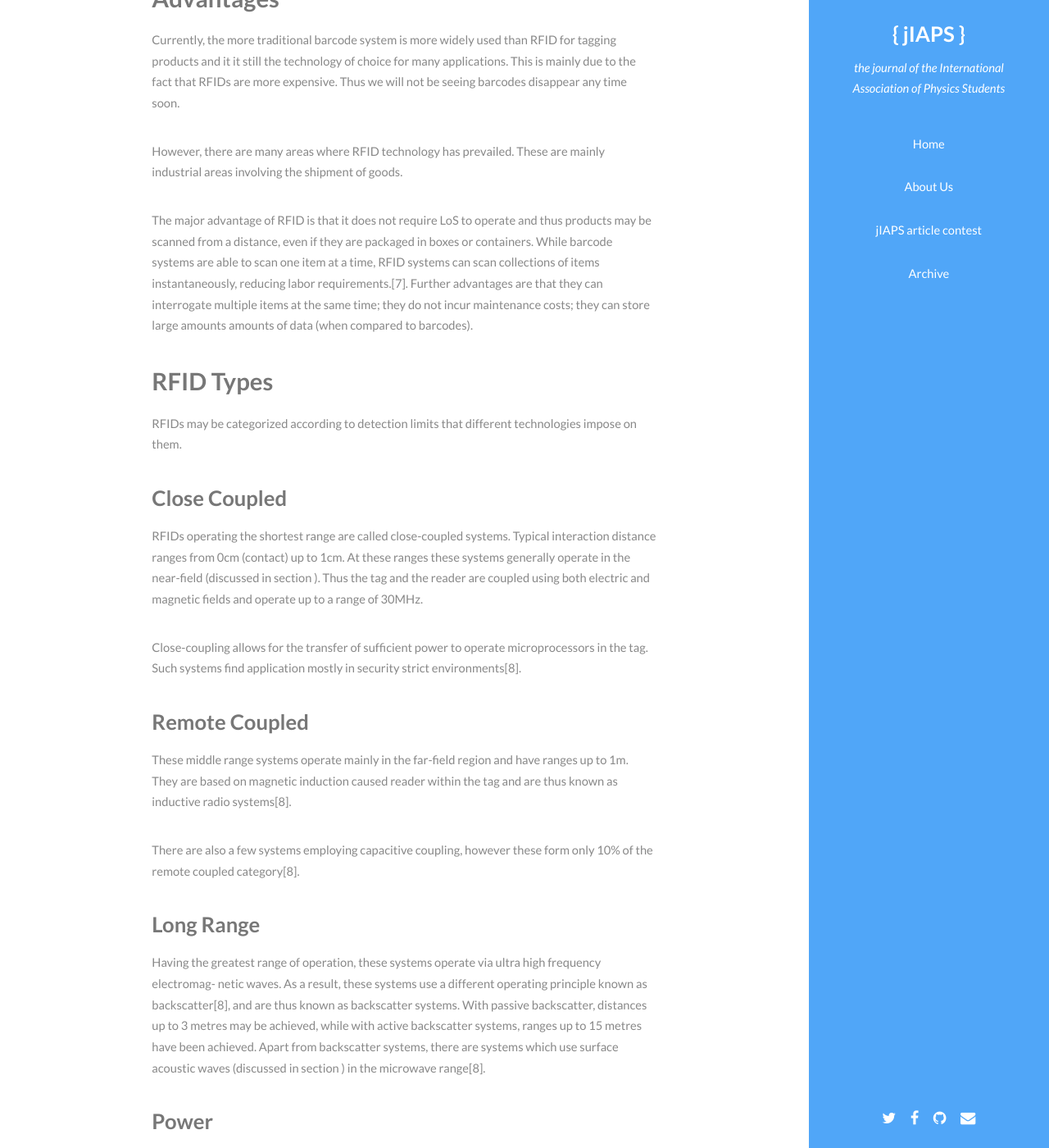
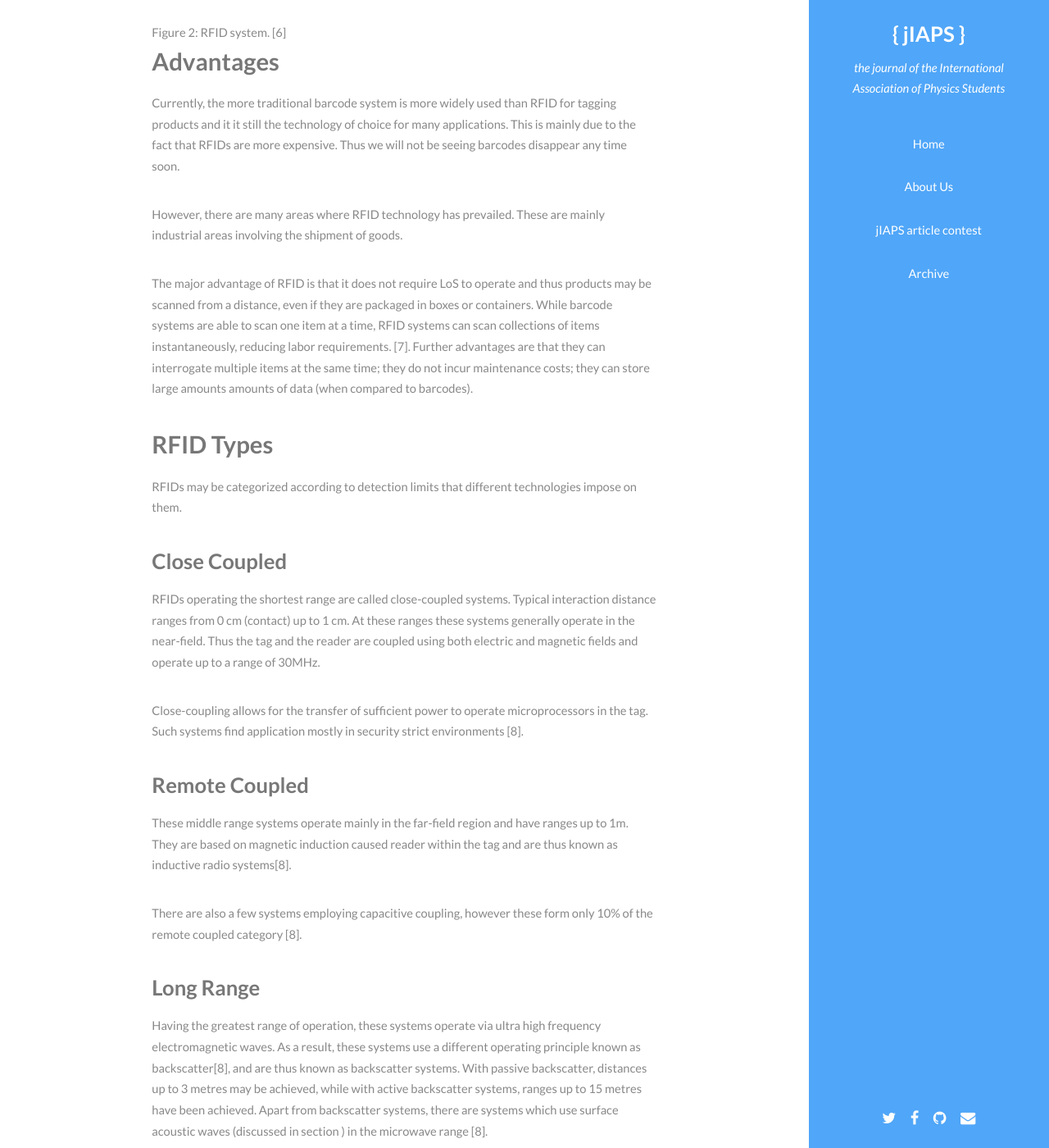
Before and after one commit to physics-int/jIAPS, a Jekyll site: the page built from _posts/2012-04-18-radio-frequency-identification.markdown, in a window 1280 px wide and 1400 px high, scrolled down 1668 px. Shown: the whole window at 82% size. Built offline with Jekyll 4.4.1, drawn with Linux system fonts in a browser that asks for light colours; nearby versions of some CDN libraries; formulas are drawn with MathJax 3; some of the changed text lies outside the part shown.

Commit message:
updated figures

```diff
--- a/_posts/2012-04-18-radio-frequency-identification.markdown
+++ b/_posts/2012-04-18-radio-frequency-identification.markdown
@@ -6,52 +6,61 @@ categories: Article
 author: Eric Pace
 ---
 ##History
-RFIDs have existed for over 50 years and devices that roughly resemble the operating principles of RFIDs can be traced back to the Second World War[1]. German scientists at the time discovered that by rolling their planes whenever they were returning to base, pilots changed the reflected radio signal and thus the radar crew on the ground could identify the aircraft[1, 2].
+RFIDs have existed for over 50 years and devices that roughly resemble the operating principles of RFIDs can be traced back to the Second World War[1]. German scientists at the time discovered that by rolling their planes whenever they were returning to base, pilots changed the reflected radio signal and thus the radar crew on the ground could identify the aircraft [1, 2].
 
 This system turned out to be a rudimentary form of a passive RFID. The British were also working on similar technology, and under Watson-Watt, the so-called Identify Friend or Foe system was developed.
 
-The first work exploring these systems was published by Harry Stockman in the paper, “Communication by means of reflected power”[3]. The first patent for an RFID system employing active tags and re-writable storage was received in the 1970’s[1].
+The first work exploring these systems was published by Harry Stockman in the paper, “Communication by means of reflected power” [3]. The first patent for an RFID system employing active tags and re-writable storage was received in the 1970’s [1].
 
 In the 1990’s RFID technology was being deployed commercially, mainly finding applications such as electronic toll collection. Having been successful, other business areas were investing in RFID technology, most notably by Walmart.
 
-Today, a single tag could be used for electronic toll collection, parking lot access as well as access to gated communities[1].
+Today, a single tag could be used for electronic toll collection, parking lot access as well as access to gated communities [1].
 
-![Figure 1: The images above illustrate the circuit and semiconductor chip that form a typical RFID tag. 4,5 ]({{ site.url }}/assets/rfid-circuits-640x360.png)
+<figure>
+  <img src="{{ site.url }}/assets/rfid-circuits-640x360.png" alt="Figure 1: The images above illustrate the circuit and semiconductor chip that form a typical RFID tag. [4,5]">
+  <figcaption>Figure 1: The images above illustrate the circuit and semiconductor chip that form a typical RFID tag. [4,5]</figcaption>
+</figure>
 
-![Figure 2: RFID system. 6 ]({{ site.url }}/assets/rfid_setup-220x113.jpg)
+<figure>
+  <img src="{{ site.url }}/assets/rfid_setup-220x113.jpg" alt="Figure 2: RFID system. [6]">
+  <figcaption>Figure 2: RFID system. [6]</figcaption>
+</figure>
 
 ##Advantages
 Currently, the more traditional barcode system is more widely used than RFID for tagging products and it it still the technology of choice for many applications. This is mainly due to the fact that RFIDs are more expensive. Thus we will not be seeing barcodes disappear any time soon.
 
 However, there are many areas where RFID technology has prevailed. These are mainly industrial areas involving the shipment of goods.
 
-The major advantage of RFID is that it does not require LoS to operate and thus products may be scanned from a distance, even if they are packaged in boxes or containers. While barcode systems are able to scan one item at a time, RFID systems can scan collections of items instantaneously, reducing labor requirements.[7]. Further advantages are that they can interrogate multiple items at the same time; they do not incur maintenance costs; they can store large amounts amounts of data (when compared to barcodes).
+The major advantage of RFID is that it does not require LoS to operate and thus products may be scanned from a distance, even if they are packaged in boxes or containers. While barcode systems are able to scan one item at a time, RFID systems can scan collections of items instantaneously, reducing labor requirements. [7]. Further advantages are that they can interrogate multiple items at the same time; they do not incur maintenance costs; they can store large amounts amounts of data (when compared to barcodes).
 
 ##RFID Types
 RFIDs may be categorized according to detection limits that different technologies impose on them.
 
 ###Close Coupled
-RFIDs operating the shortest range are called close-coupled systems. Typical interaction distance ranges from 0cm (contact) up to 1cm. At these ranges these systems generally operate in the near-field (discussed in section ). Thus the tag and the reader are coupled using both electric and magnetic fields and operate up to a range of 30MHz.
+RFIDs operating the shortest range are called close-coupled systems. Typical interaction distance ranges from 0 cm (contact) up to 1 cm. At these ranges these systems generally operate in the near-field. Thus the tag and the reader are coupled using both electric and magnetic fields and operate up to a range of 30MHz.
 
-Close-coupling allows for the transfer of sufficient power to operate microprocessors in the tag. Such systems find application mostly in security strict environments[8].
+Close-coupling allows for the transfer of sufficient power to operate microprocessors in the tag. Such systems find application mostly in security strict environments [8].
 
 ###Remote Coupled
 These middle range systems operate mainly in the far-field region and have ranges up to 1m. They are based on magnetic induction caused reader within the tag and are thus known as inductive radio systems[8].
 
-There are also a few systems employing capacitive coupling, however these form only 10% of the remote coupled category[8].
+There are also a few systems employing capacitive coupling, however these form only 10% of the remote coupled category [8].
 
 ###Long Range
-Having the greatest range of operation, these systems operate via ultra high frequency electromag- netic waves. As a result, these systems use a different operating principle known as backscatter[8], and are thus known as backscatter systems. With passive backscatter, distances up to 3 metres may be achieved, while with active backscatter systems, ranges up to 15 metres have been achieved. Apart from backscatter systems, there are systems which use surface acoustic waves (discussed in section ) in the microwave range[8].
+Having the greatest range of operation, these systems operate via ultra high frequency electromagnetic waves. As a result, these systems use a different operating principle known as backscatter[8], and are thus known as backscatter systems. With passive backscatter, distances up to 3 metres may be achieved, while with active backscatter systems, ranges up to 15 metres have been achieved. Apart from backscatter systems, there are systems which use surface acoustic waves (discussed in section ) in the microwave range [8].
 
 ###Power
 Another way of classifying RFID systems is according to the way they receive power. The main distinction is between passive and active tags, however some sources mention semi-passive tags as well. However for most purposes, the terms active and semi-passive are analogous.
 
 ###Passive Tags
-Passive RFID tags consist of an antenna, a semi-conductor chip attached to the antenna and a protective covering to withstand environmental wear and to allow for easy attachment to goods. They are called passive RFID tags for the simple reason that they have no dedicated power source, but are powered completely through the field generated by the RFID reader itself[10]. The tag antenna captures the energy and powers the semiconductor chip just enough to transmit its ID. The covering is usually made out of glass or a laminar plastic substrate[11].
+Passive RFID tags consist of an antenna, a semi-conductor chip attached to the antenna and a protective covering to withstand environmental wear and to allow for easy attachment to goods. They are called passive RFID tags for the simple reason that they have no dedicated power source, but are powered completely through the field generated by the RFID reader itself [10]. The tag antenna captures the energy and powers the semiconductor chip just enough to transmit its ID. The covering is usually made out of glass or a laminar plastic substrate [11].
 
-Passive tags can be very small, as they do not require a battery. Passive tags may be as small as a coin, however the smaller the tag, the shorter the read range[12]. Current passive RFID tags contain about 16 to 64 KB of memory[7].
+Passive tags can be very small, as they do not require a battery. Passive tags may be as small as a coin, however the smaller the tag, the shorter the read range[12]. Current passive RFID tags contain about 16 to 64 KB of memory [7].
 
-![Figure 3: This is an example of a Passive RFID tag. 9 ]({{ site.url }}/assets/passive_RFID_Park2011-640x360.jpg)
+<figure>
+  <img src="{{ site.url }}/assets/passive_RFID_Park2011-640x360.jpg" alt="Figure 3: This is an example of a Passive RFID tag. [9]">
+  <figcaption>Figure 3: This is an example of a Passive RFID tag. [9]</figcaption>
+</figure>
 
 The reader device may be set up to either broadcast its electromagnetic (EM) signal continuously or otherwise broadcast only when necessary. When the read is brought near an RFID tag, the EM signal is received by the tag through its antenna. Using diodes to rectify the radio frequency voltage, a charge within the tag’s capacitor is built up. A return signal is sent once the capacitor has built a sufficient amount of charge. This return signal is modulated according the data that is being sent to the reader.
 
@@ -62,7 +71,12 @@ Due to these limitations, these tags are used to track large items over large di
 
 ##Physical Principles
 ###Near-Field
-“Faraday’s principle of magnetic induction is the basis of near-field coupling between a reader and a tag”[11]. A reader will establish an alternating magnetic field such that when a tag is placed within it, an alternating voltage is generated across its coils. The voltage may be rectified and accumulated in a capacitor to then be used to power the semiconductor. Tags that use near-fieldcoupling use load-modulation.
+“Faraday’s principle of magnetic induction is the basis of near-field coupling between a reader and a tag” [11]. A reader will establish an alternating magnetic field such that when a tag is placed within it, an alternating voltage is generated across its coils. The voltage may be rectified and accumulated in a capacitor to then be used to power the semiconductor. Tags that use near-fieldcoupling use load-modulation.
+
+<figure>
+  <img src="{{ site.url }}/assets/rfid_setup-220x113.jpg" alt="Figure 2: RFID system. [6]">
+  <figcaption>Figure 2: RFID system. [6]</figcaption>
+</figure>
 
 ![Figure 4: This is an example of an Active RFID tag. 9]({{ site.url }}/assets/active_RFID_Park2011-640x360.jpg)
 
@@ -79,18 +93,21 @@ The tag receives EM waves propagating from the dipole antenna through a smaller
 
 The technique designers use for commercial far-field tags is called back scattering (see section ). In this technique the antenna will reflect back some of the energy, depending on its impedance. By varying this impedance with time, the tag’s ID pattern may be reflected back. Impedance tuning can be achieved by connecting a transistor across the dipole antenna.
 
-Systems using far-field principles normally operate in the Ultra High Frequency (UHF) band (around 2.45 GHz) and these systems’ range is limited by the energy that reaches the tag and by how sensitive the reader is to the reflected signal “The actual return signal is very small, be- cause it is the result of two attenuations, each based on an inverse square law. Thus the returning energy is $$ 1/r^4 $$”[11].
+Systems using far-field principles normally operate in the Ultra High Frequency (UHF) band (around 2.45 GHz) and these systems’ range is limited by the energy that reaches the tag and by how sensitive the reader is to the reflected signal “The actual return signal is very small, because it is the result of two attenuations, each based on an inverse square law. Thus the returning energy is $$ 1/r^4 $$”[11].
 
-![Figure 5: Figure showing how Backscatter works. 8]({{ site.url }}/assets/RFID_backscatter-220x150.png)
+<figure>
+  <img src="{{ site.url }}/assets/RFID_backscatter-220x150.png" alt="Figure 5: Figure showing how Backscatter works. [8]">
+  <figcaption>Figure 5: Figure showing how Backscatter works. [8]</figcaption>
+</figure>
 
-Today, semiconductors require much less power to operate and with receivers of greater sensitivity, readers employing this system can interrogate tags up to 3 metres away[11].
+Today, semiconductors require much less power to operate and with receivers of greater sensitivity, readers employing this system can interrogate tags up to 3 metres away [11].
 
 ###Backscatter
 RFID systems operating at ranges greater than 1 metre operate using the far-field principle and operate in the UHF bands. Such short wavelengths makes it possible to build very small antennae.
 
 “Electromagnetic waves are reflected by objects with dimensions greater than around half the wavelength of the wave. The efficiency with which an object reflects electromagnetic waves is described by its reflection cross-section” [8]. When objects are resonating with the incident wave, such as what occurs when transmitting a signal at the resonating frequency of an antenna, a large reflection cross-section is observed. The reflection characteristics are further changed by varying the antenna’s resistance [8].
 
-Figure 5 illustrates the backscatter operation. Power $P1$ is emitted from the reader. Following attenuation, power $$ P1^\prime $$ arrives at the antennae of the tag as RF voltage. This voltage is rectified using <em>Schottky</em> diodes *D1* and *D2* as they have a low threshold voltage. Power *P2* is reflected from the tag back to the reader. The amplitude of this power is modulated according to the data being transmitted. Power $$ P2^\prime $$ arrives at the reader after attenuation.
+Figure 5 illustrates the backscatter operation. Power $P1$ is emitted from the reader. Following attenuation, power $$ P1^\prime $$ arrives at the antennae of the tag as RF voltage. This voltage is rectified using **Schottky** diodes *D1* and *D2* as they have a low threshold voltage. Power *P2* is reflected from the tag back to the reader. The amplitude of this power is modulated according to the data being transmitted. Power $$ P2^\prime $$ arrives at the reader after attenuation.
 
 Powers *P1* and $$ P2^\prime $$ are travelling in opposite direction. Since power *P1* is stronger by a few orders of magnitude, it can be suppressed by a directional coupler. The ratio $$ \frac{P1}{P2} $$ can be estimated using the radar equation.
 
@@ -121,7 +138,7 @@ HF (13.56 MHz) RFID system was adopted to replace the flat file system. With the
 ###Animal Tracking
 For stock keeping, and in an effort to control epidemics, RFIDs are being used on livestock. There are different types of RFIDs such as collars or injectable tags or ear tags. RFID allows the identification and tracking of individual animals and this allows the owners to manage feeding patterns and generate statistics for each animal in the livestock. Such information helps in the determination of when the animal should be bred or sent to the market.
 
-Animal health is also an area which receives aid from RFIDs. “The ability to trace back through the food chain provides national and international health agencies a valuable tool in controlling the spread of diseases.”[17]. RFID systems are also being used in zoos for Real Time Tracking (RTL) of elephants via ankle bracelets[18]. The readers are positioned in towers and track the movement of the elephants.
+Animal health is also an area which receives aid from RFIDs. “The ability to trace back through the food chain provides national and international health agencies a valuable tool in controlling the spread of diseases.” [17]. RFID systems are also being used in zoos for Real Time Tracking (RTL) of elephants via ankle bracelets[18]. The readers are positioned in towers and track the movement of the elephants.
 
 ###Clothes Tracking
 The best example of clothes tracking is WalMart. The company has been amongst the first to adopt RFID technology in order to be able to track shipments of products through the supply chain [19]. Recently in 2010, WalMart has also decided to adopt a more a rigorous approach as it now tracks individual items, insisting that “the devices are crucial to improving the logistics of inventory management”[20].
@@ -130,7 +147,7 @@ The best example of clothes tracking is WalMart. The company has been amongst th
 ###Radiation
 Electric fields may be divided into ionizing and non-ionizing radiation. “If EM energy is considered as a photon, then the energy of the photon depends on the frequency. The higher the frequency, the higher the energy” [21].
 
-“The ionization energy or ionization potential is the energy necessary to remove an electron from the neutral atom” [22]. Photon energy must be higher than 300 GHz[21] in order to be considered as ionizing. Thus RFID frequencies (operating between a few hertz up to 2.4 GHz) are non-ionizing [23].
+“The ionization energy or ionization potential is the energy necessary to remove an electron from the neutral atom” [22]. Photon energy must be higher than 300 GHz [21] in order to be considered as ionizing. Thus RFID frequencies (operating between a few hertz up to 2.4 GHz) are non-ionizing [23].
 
 In studies of effects of radio waves on humans, two perspectives are considered:
 1. the whole body averaged “specific absorption rate (SAR). SAR is the mass-normalized rate at which the energy of an electromagnetic field is coupled into an absorbing body; it has units of Watts per Kg” [23].
@@ -143,7 +160,7 @@ The concerns regarding thermal effects is mostly localized to parts of the body
 There is no convincing evidence that exposure to RF radiation shortens the lifespan of human beings or that it is a carcinogen. However, there is evidence that chronic exposure to RF radiation with SAR of about 2 to 3 W/kg resulted in cancer promotion in mice[23].
 
 ###Tags in Patients
-The U.S. Food and Drug Administration (FDA) raised issues that patients implanted with an RFID tag will make them incompatible to MRI[24]. In a study by James Lambert, it was found that the “device is safe inside a patient during MRI testing as far as device movement, heating, and image distortion [are concerned]. However, the device may fail due to the MRI exam.”
+The U.S. Food and Drug Administration (FDA) raised issues that patients implanted with an RFID tag will make them incompatible to MRI [24]. In a study by James Lambert, it was found that the “device is safe inside a patient during MRI testing as far as device movement, heating, and image distortion [are concerned]. However, the device may fail due to the MRI exam.”
 
 Also researchers have found [25, 26] that “high-frequency (HF) 13.56 MHz RFID tags do not significantly interfere with the functionality of imaging devices, nor do those devices affect the tags’ functionality.”
 
```
Also changed, not shown: _posts/2012-04-16-conformal-gravity-possibly-the-next-revolution-in-gravity-research.markdown (+5 -3 lines), _posts/2013-05-02-3d-oled-displays.markdown (+7 -2 lines).
